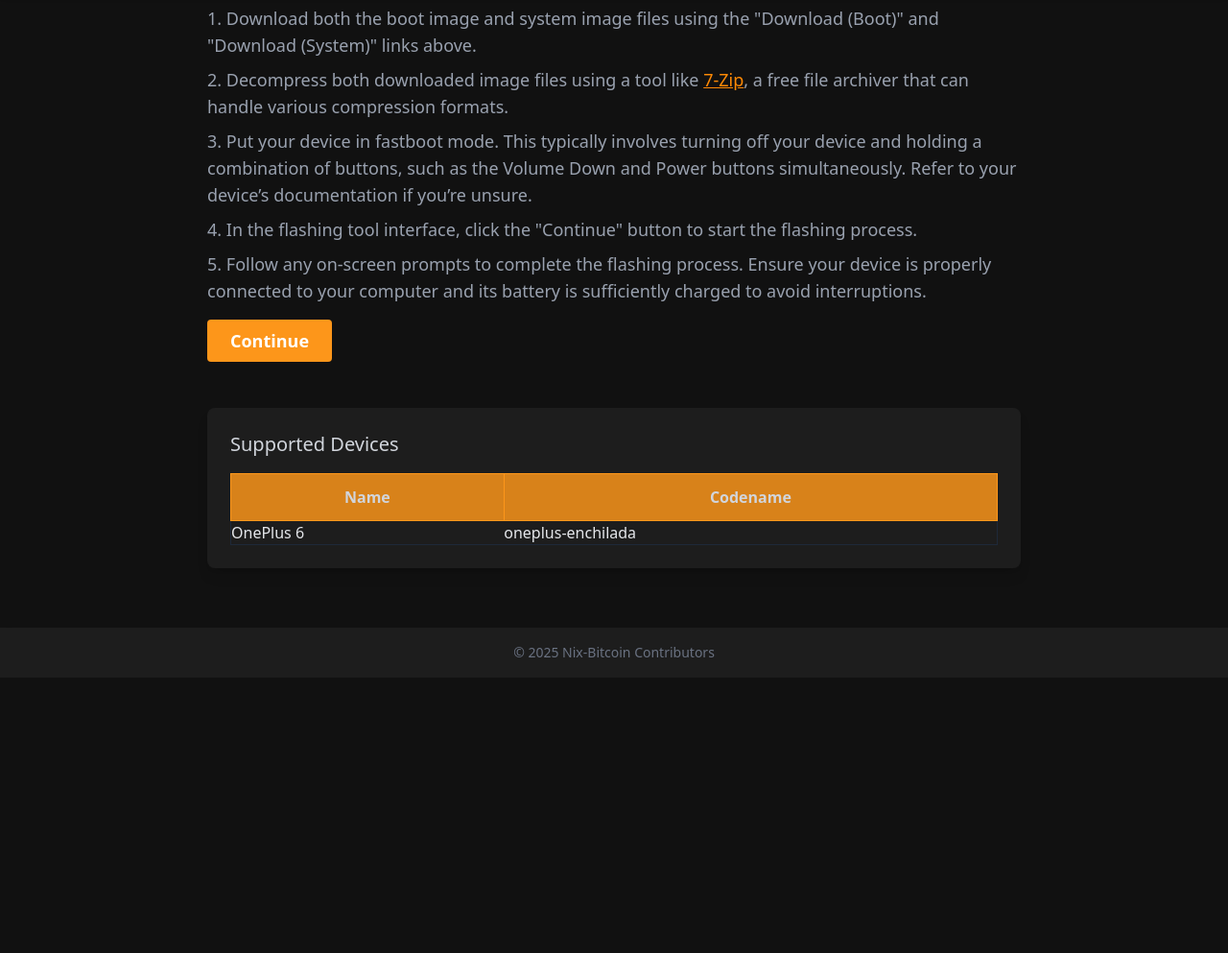
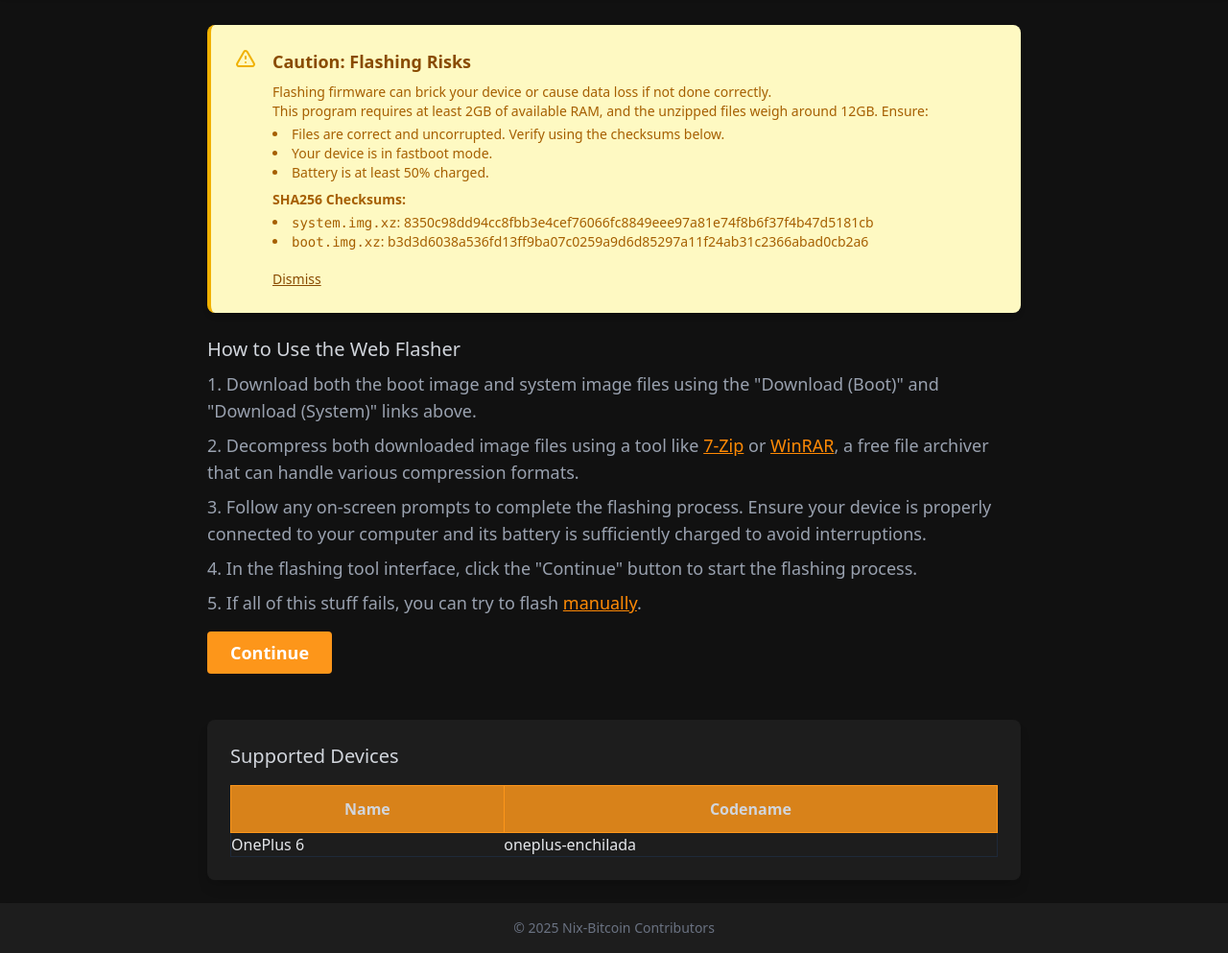
Before and after one commit to JordyPirata/Web-Flasher, a website built with webpack: page dist/index.html in a window 1280 px wide. Shown: the part 94-1087 px from the top of the page at 96% size. Before the commit the page ends 800 px from the top, so only its background shows below. Built offline with nearby package versions, Linux system fonts and the light colour scheme; what android-fastboot would draw is missing.

Commit message:
Update package.json, main.js, flasher.js, and styles.css: improve UI interactions and add new CSS variables for yellow color palette

```diff
--- a/package.json
+++ b/package.json
@@ -12,7 +12,7 @@
     "dev": "npm-run-all --parallel dev:*",
     "css": "npx @tailwindcss/cli -i ./dist/input.css -o ./dist/styles.css",
     "js": "webpack --config webpack.config.js",
-    "serve": "npx live-server --wait=1000 --port=8000 --host=0.0.0.0"
+    "serve": "npx live-server dist --wait=1000 --port=8000"
   },
   "repository": {
     "type": "git",
--- a/src/js/flasher.js
+++ b/src/js/flasher.js
@@ -202,13 +202,13 @@ document.addEventListener("DOMContentLoaded", async function() {
   // Get DOM elements with clear, consistent variable names
   const connectedDiv = document.getElementById('ConnectedDev');
   const supportedDiv = document.getElementById('SupportedDev');
-  //const paragraph = document.getElementById('paragraph');
+  const warningDiv = document.getElementById('warning');
   const notSupportedDiv = document.getElementById('notsupported');
   const instructions = document.getElementById('instructions');
 
   // Check WebUSB support and manage element visibility
   if (navigator.usb === undefined) {
-    // paragraph.style.display = 'none';         // Hide paragraph
+    warningDiv.style.display = 'none';         // Hide warning
     supportedDiv.style.display = 'none';      // Hide supported devices
     connectedDiv.style.display = 'none';      // Hide connected devices
     instructions.style.display = 'none';      // Hide instructions
@@ -217,19 +217,20 @@ document.addEventListener("DOMContentLoaded", async function() {
     notSupportedDiv.style.display = 'none';   // Hide "not supported" message
     connectedDiv.style.display = 'none';      // Initially hide connected devices
   }
-
+  // Add event listener to the warning button
+  const warningButton = document.getElementById('warning-button');
+  warningButton.addEventListener('click', function (event) {
+    event.preventDefault();
+    warningDiv.style.display = 'none';   // Hide warning on click
+    supportedDiv.style.display = 'block';   // Show supported devices on click
+  });
   // Add event listener to the continue button
   const continueButton = document.getElementById('continue-button');
-
-  if (continueButton) {
-    continueButton.addEventListener('click', function (event) {
-      event.preventDefault();
-      connectedDiv.style.display = 'block';   // Show connected devices on click
-      instructions.style.display = 'none';   // Show instructions on click
-    });
-  } else {
-    console.error('Continue button not found in the HTML');
-  }
+  continueButton.addEventListener('click', function (event) {
+    event.preventDefault();
+    connectedDiv.style.display = 'block';   // Show connected devices on click
+    instructions.style.display = 'none';   // Show instructions on click
+  });
 
   // Add event listener to connect button
   const requestDeviceButton = document.getElementById('request-device');
```
Also changed, not shown: dist/index.html, dist/main.js, dist/styles.css, 1 other file.
